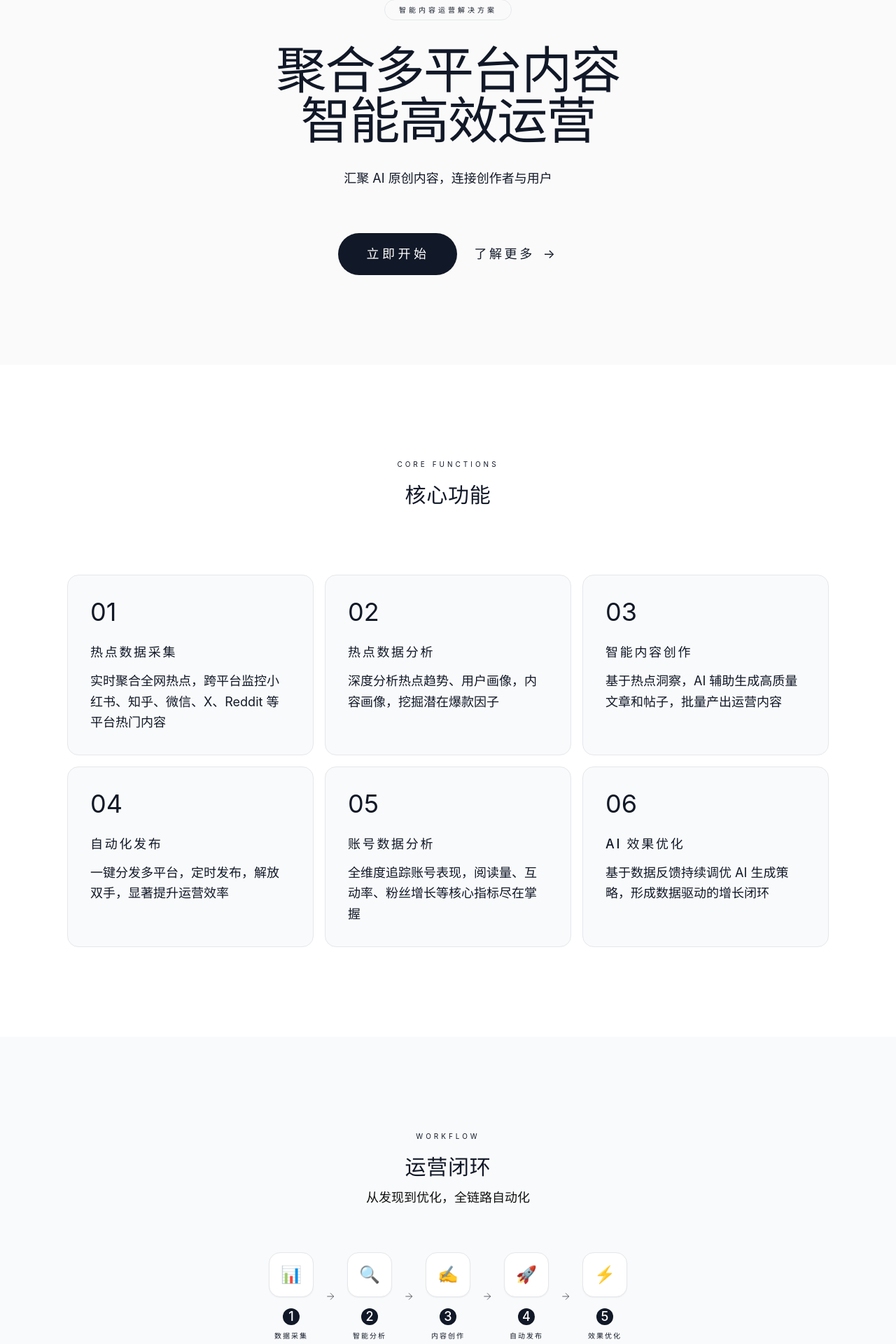
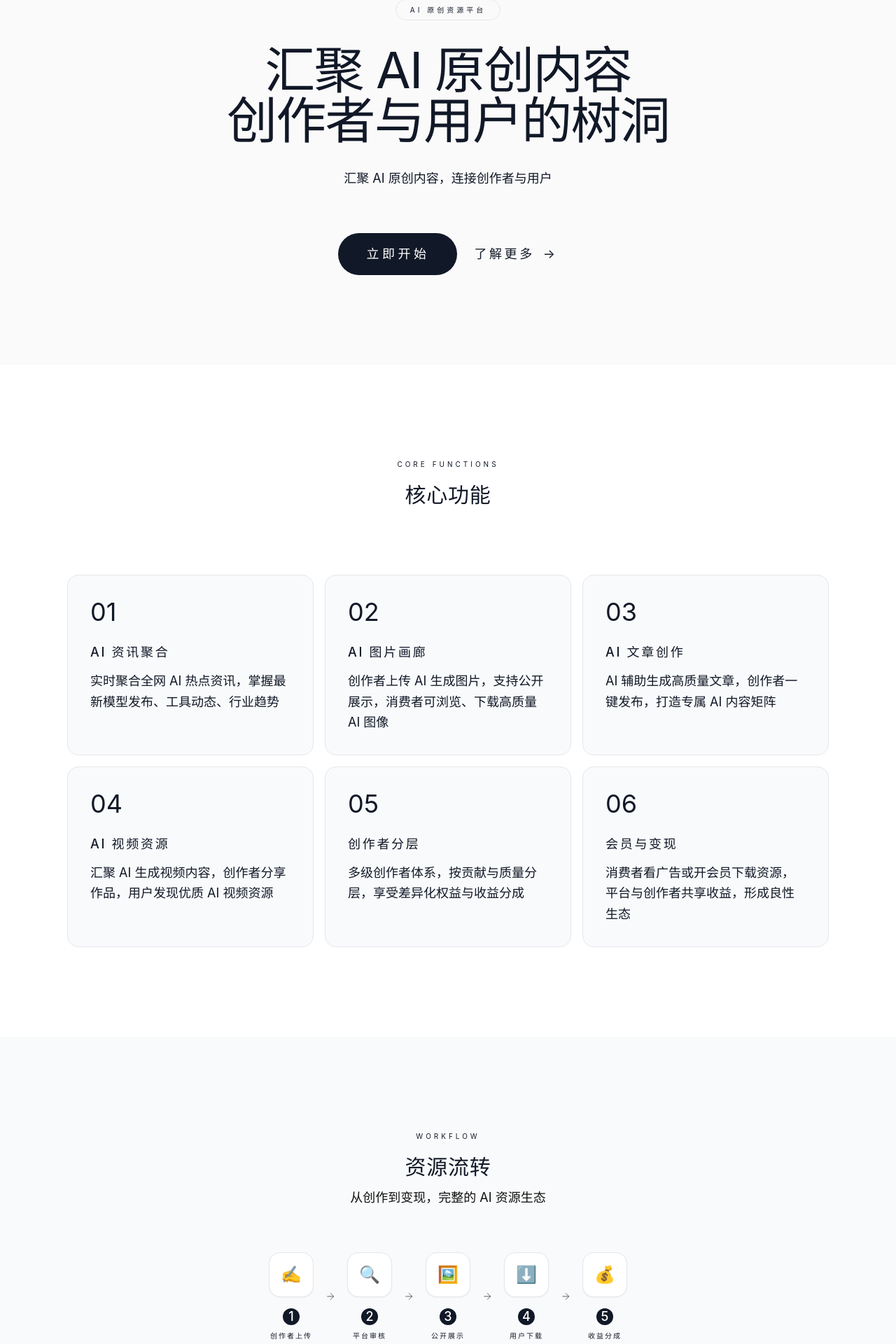
Before and after one commit to Constantine1916/operation-content-platform, a Next.js app: page / in a window 1280 px wide. Shown: the part 192-2112 px from the top of the page at 70% size. Built offline with nearby package versions, Linux system fonts and the light colour scheme; no server answers.

Commit message:
fix: complete rebrand to AI树洞
- layout.tsx: browser tab title/description → AI树洞
- page.tsx: logo OP→AI, hero copy, all 6 feature cards, workflow steps, CTA heading
- overview/page.tsx: 运营Agents → AI Agents

Co-Authored-By: Claude Sonnet 4.6 <noreply@anthropic.com>

```diff
--- a/app/layout.tsx
+++ b/app/layout.tsx
@@ -3,8 +3,8 @@ import './globals.css'
 import AuthLayout from '@/components/AuthLayout'
 
 export const metadata: Metadata = {
-  title: '运营内容管理平台',
-  description: '聚合小红书/知乎/微信/X/Reddit的热点内容',
+  title: 'AI树洞',
+  description: '汇聚 AI 原创内容，连接创作者与用户',
 }
 
 export default function RootLayout({
--- a/app/overview/page.tsx
+++ b/app/overview/page.tsx
@@ -60,7 +60,7 @@ export default function Overview() {
       <div className="grid grid-cols-1 sm:grid-cols-3 gap-4 mb-10">
         <StatCard title="AI 资讯" count={hotspotsCount} icon="📰" />
         <StatCard title="文章总数" count={totalArticles} icon="📝" />
-        <StatCard title="运营Agents" count={6} icon="🤖" />
+        <StatCard title="AI Agents" count={6} icon="🤖" />
       </div>
 
       <div className="mb-10">
--- a/app/page.tsx
+++ b/app/page.tsx
@@ -32,7 +32,7 @@ export default function LandingPage() {
           <div className="flex items-center justify-between">
             <div className="flex items-center gap-3">
               <div className="w-10 h-10 border border-gray-200 rounded-2xl flex items-center justify-center bg-gray-50">
-                <span className="text-lg font-medium text-gray-900">OP</span>
+                <span className="text-lg font-medium text-gray-900">AI</span>
               </div>
               <span className="text-lg font-medium tracking-[0.15em] text-gray-900">AI树洞</span>
             </div>
@@ -67,13 +67,13 @@ export default function LandingPage() {
           <div className="text-center">
             <div className="inline-block mb-10">
               <span className="text-[10px] tracking-[0.4em] text-gray-900 uppercase border border-gray-200 px-5 py-2 rounded-full">
-                智能内容运营解决方案
+                AI 原创资源平台
               </span>
             </div>
 
             <h1 className="text-6xl md:text-7xl font-normal leading-[1.1] tracking-tight mb-8 text-gray-900">
-              <span className="block">聚合多平台内容</span>
-              <span className="block text-gray-900">智能高效运营</span>
+              <span className="block">汇聚 AI 原创内容</span>
+              <span className="block text-gray-900">创作者与用户的树洞</span>
             </h1>
 
             <p className="text-lg text-gray-900 leading-relaxed max-w-xl mx-auto mb-16 font-normal">
@@ -110,33 +110,33 @@ export default function LandingPage() {
           <div className="grid grid-cols-1 md:grid-cols-2 lg:grid-cols-3 gap-4">
             <FeatureCard
               number="01"
-              title="热点数据采集"
-              description="实时聚合全网热点，跨平台监控小红书、知乎、微信、X、Reddit 等平台热门内容"
+              title="AI 资讯聚合"
+              description="实时聚合全网 AI 热点资讯，掌握最新模型发布、工具动态、行业趋势"
             />
             <FeatureCard
               number="02"
-              title="热点数据分析"
-              description="深度分析热点趋势、用户画像，内容画像，挖掘潜在爆款因子"
+              title="AI 图片画廊"
+              description="创作者上传 AI 生成图片，支持公开展示，消费者可浏览、下载高质量 AI 图像"
             />
             <FeatureCard
               number="03"
-              title="智能内容创作"
-              description="基于热点洞察，AI 辅助生成高质量文章和帖子，批量产出运营内容"
+              title="AI 文章创作"
+              description="AI 辅助生成高质量文章，创作者一键发布，打造专属 AI 内容矩阵"
             />
             <FeatureCard
               number="04"
-              title="自动化发布"
-              description="一键分发多平台，定时发布，解放双手，显著提升运营效率"
+              title="AI 视频资源"
+              description="汇聚 AI 生成视频内容，创作者分享作品，用户发现优质 AI 视频资源"
             />
             <FeatureCard
               number="05"
-              title="账号数据分析"
-              description="全维度追踪账号表现，阅读量、互动率、粉丝增长等核心指标尽在掌握"
+              title="创作者分层"
+              description="多级创作者体系，按贡献与质量分层，享受差异化权益与收益分成"
             />
             <FeatureCard
               number="06"
-              title="AI 效果优化"
-              description="基于数据反馈持续调优 AI 生成策略，形成数据驱动的增长闭环"
+              title="会员与变现"
+              description="消费者看广告或开会员下载资源，平台与创作者共享收益，形成良性生态"
             />
           </div>
         </div>
@@ -147,20 +147,20 @@ export default function LandingPage() {
         <div className="max-w-5xl mx-auto px-8">
           <div className="text-center mb-16">
             <span className="text-[10px] tracking-[0.4em] text-gray-900 uppercase">Workflow</span>
-            <h2 className="text-3xl font-normal mt-4 tracking-wide text-gray-900">运营闭环</h2>
-            <p className="gray-600 text-lg mt-3">从发现到优化，全链路自动化</p>
+            <h2 className="text-3xl font-normal mt-4 tracking-wide text-gray-900">资源流转</h2>
+            <p className="gray-600 text-lg mt-3">从创作到变现，完整的 AI 资源生态</p>
           </div>
 
           <div className="flex flex-wrap items-center justify-center gap-2">
-            <WorkflowStep step={1} title="数据采集" icon="📊" delay={0} />
+            <WorkflowStep step={1} title="创作者上传" icon="✍️" delay={0} />
             <WorkflowArrow />
-            <WorkflowStep step={2} title="智能分析" icon="🔍" delay={1} />
+            <WorkflowStep step={2} title="平台审核" icon="🔍" delay={1} />
             <WorkflowArrow />
-            <WorkflowStep step={3} title="内容创作" icon="✍️" delay={2} />
+            <WorkflowStep step={3} title="公开展示" icon="🖼️" delay={2} />
             <WorkflowArrow />
-            <WorkflowStep step={4} title="自动发布" icon="🚀" delay={3} />
+            <WorkflowStep step={4} title="用户下载" icon="⬇️" delay={3} />
             <WorkflowArrow />
-            <WorkflowStep step={5} title="效果优化" icon="⚡" delay={4} />
+            <WorkflowStep step={5} title="收益分成" icon="💰" delay={4} />
           </div>
         </div>
       </section>
@@ -168,7 +168,7 @@ export default function LandingPage() {
       {/* CTA Section */}
       <section className="py-32 bg-white">
         <div className="max-w-2xl mx-auto px-8 text-center">
-          <h2 className="text-3xl font-normal mb-6 tracking-wide text-gray-900">开启智能运营之旅</h2>
+          <h2 className="text-3xl font-normal mb-6 tracking-wide text-gray-900">加入 AI 树洞</h2>
           <p className="text-lg text-gray-900 mb-12 font-normal">
             发现、创作、分享 AI 资源
           </p>
@@ -187,7 +187,7 @@ export default function LandingPage() {
           <div className="flex flex-col md:flex-row items-center justify-between gap-6">
             <div className="flex items-center gap-3">
               <div className="w-8 h-8 border border-gray-200 rounded-xl flex items-center justify-center bg-gray-50">
-                <span className="text-lg font-medium text-gray-900">OP</span>
+                <span className="text-lg font-medium text-gray-900">AI</span>
               </div>
               <span className="text-lg text-gray-900 tracking-widest uppercase">AI树洞</span>
             </div>
```
